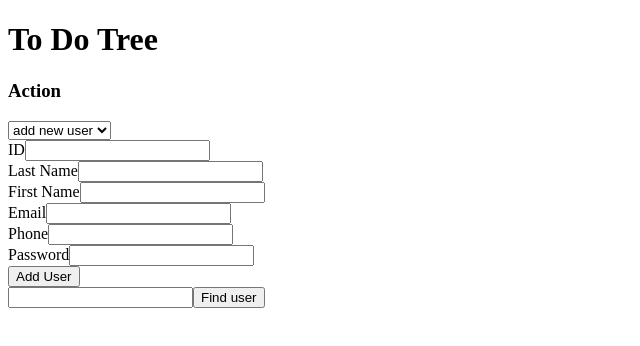
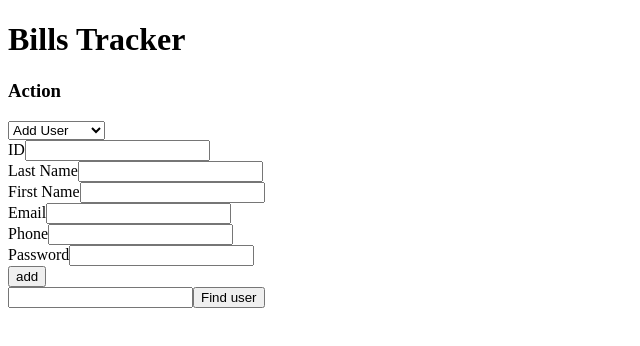
Before and after one commit to lwood54/go-gin-react, a React (Create React App) app in the folder client/: page / in a window 1280 px wide. Shown: the top 346 px of the page, without its empty margins (0-640 px from the left). Built offline with nearby package versions, Linux system fonts and the light colour scheme.

Commit message:
delete user

```diff
--- a/client/src/App.tsx
+++ b/client/src/App.tsx
@@ -11,11 +11,12 @@ function App() {
   }
   return (
     <div className="App">
-      <h1>To Do Tree</h1>
+      <h1>Bills Tracker</h1>
       <h3>Action</h3>
       <select name="useraction" onChange={handleAction}>
-        <option value="add">add new user</option>
-        <option value="update"> update user</option>
+        <option value="add">Add User</option>
+        <option value="update">Update User</option>
+        <option value="delete">Delete User</option>
       </select>
       <AddModUser userAction={userAction} />
       <GetUser />
--- a/client/src/Components/AddModUser.tsx
+++ b/client/src/Components/AddModUser.tsx
@@ -138,6 +138,39 @@ function AddModUser({ userAction }: UserAction) {
     }
   };
 
+  const handleDeleteUser = () => {
+    const deleteUser: Promise = async () => {
+      const response = await fetch(`/api/user/${createId}`, {
+        method: "DELETE",
+        // body: JSON.stringify(data),
+        headers: { "Content-type": "application/json; charset=UTF-8" },
+      });
+      const resMessage = await response.json();
+      console.log("delete response: ", resMessage);
+    };
+    try {
+      deleteUser();
+    } catch (error) {
+      console.log("ERROR: ", error);
+    }
+  };
+
+  const handleUserAction = () => {
+    switch (userAction) {
+      case "add":
+        handleAddUser();
+        break;
+      case "update":
+        handleUpdateUser();
+        break;
+      case "delete":
+        handleDeleteUser();
+        break;
+      default:
+        break;
+    }
+  };
+
   return (
     <ContainerSC>
       <FormItemSC>
@@ -146,6 +179,8 @@ function AddModUser({ userAction }: UserAction) {
           <input type="text" name="idInput" onChange={handleUserInput} />
         </label>
       </FormItemSC>
+      {userAction === "delete" ? null : (
+        <>
           <FormItemSC>
             <label>
               Last Name
@@ -176,8 +211,11 @@ function AddModUser({ userAction }: UserAction) {
               <input type="text" name="password" onChange={handleUserInput} />
             </label>
           </FormItemSC>
+        </>
+      )}
+
       <FormItemSC>
-        {userAction === "add" ? <button onClick={handleAddUser}>Add User</button> : <button onClick={handleUpdateUser}>Update</button>}
+        <button onClick={handleUserAction}>{userAction}</button>
       </FormItemSC>
     </ContainerSC>
   );
```
Also changed, not shown: 2 other files (tests, documents, lock files or other folders). Lines whose indentation alone changed are shown as unchanged.
